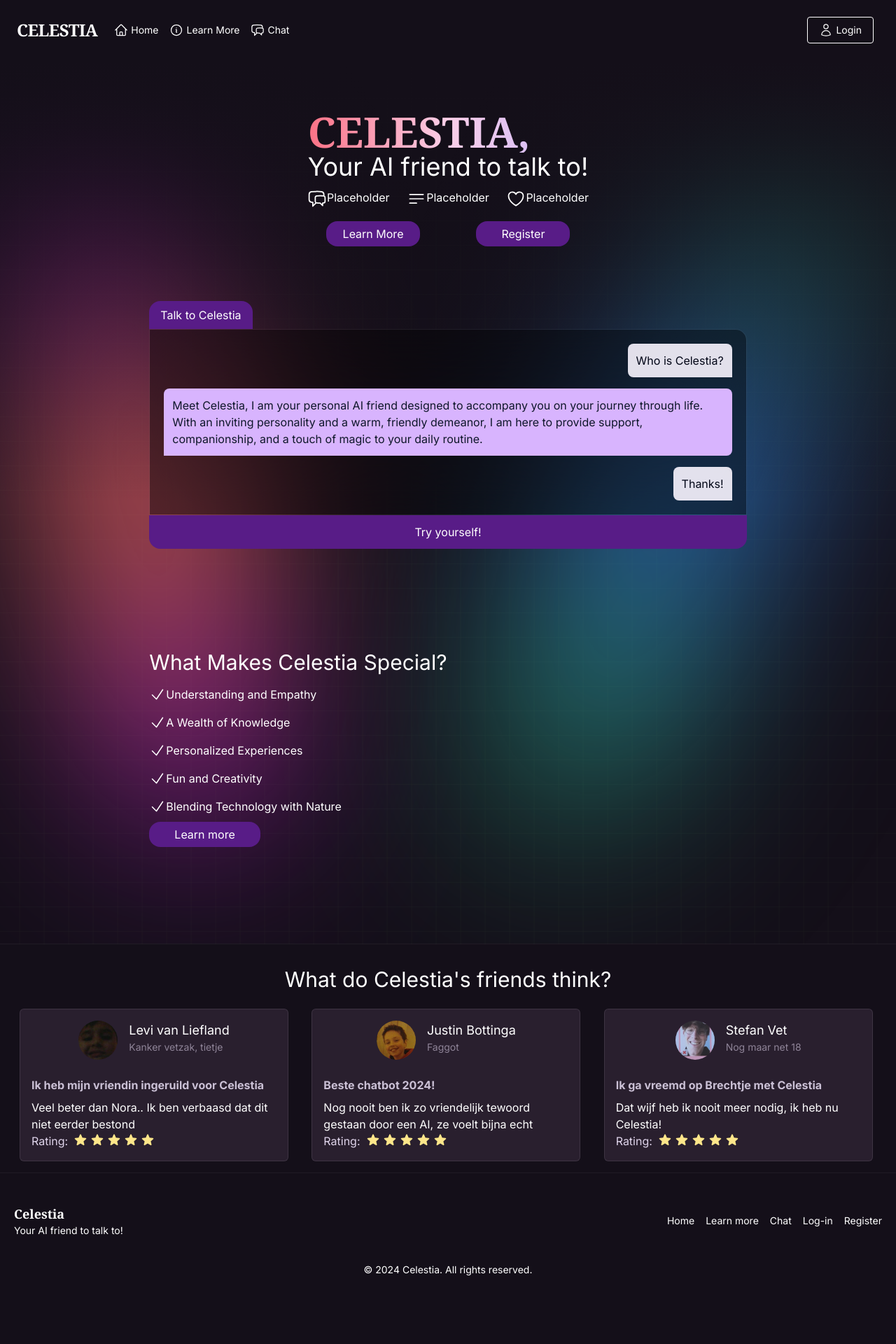
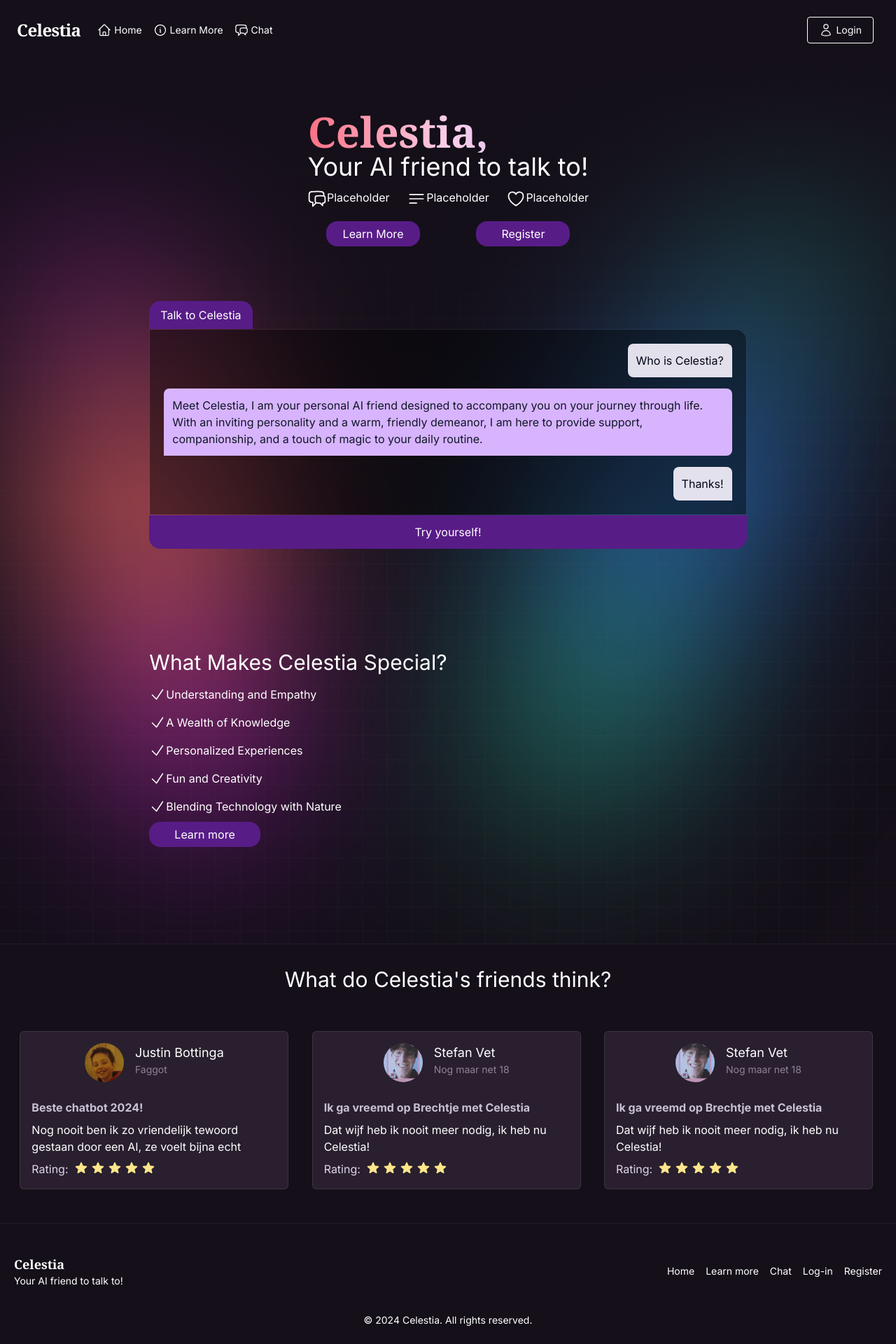
Before and after one commit to JustinBottinga/celestia, a React (Vite) app: page / in a window 1280 px wide. Shown: the top 1920 px of the page at 70% size. Before the commit the page ends 1848 px from the top, so only its background shows below. Built offline with nearby package versions, Linux system fonts and the light colour scheme.

Commit message:
review buttons

```diff
--- a/src/components/Home/Home.tsx
+++ b/src/components/Home/Home.tsx
@@ -9,7 +9,7 @@ function Home() {
   const [mainTitle, setMainTitle] = useState("");
   const [subTitle, setSubTitle] = useState("");
 
-  const mainTitleText = "CELESTIA,";
+  const mainTitleText = "Celestia,";
   const subTitleText = "Your AI friend to talk to!";
 
   useEffect(() => {
--- a/src/components/Navigation/Navigation.tsx
+++ b/src/components/Navigation/Navigation.tsx
@@ -15,7 +15,7 @@ function Navigation({ styling }: Props) {
     >
       <div className="flex items-center flex-shrink-0 text-white mr-6">
         <span className="font-semibold text-2xl tracking-tight font-serif pointer-events-none select-none">
-          CELESTIA
+          Celestia
         </span>
       </div>
       <div className="w-full block flex-grow lg:flex lg:items-center lg:w-auto">
--- a/src/components/Review/Review.tsx
+++ b/src/components/Review/Review.tsx
@@ -60,6 +60,22 @@ function Review() {
       Header: "Beste chatbot 2024!",
       Review:
         "Nog nooit ben ik zo vriendelijk tewoord gestaan door een AI, ze voelt bijna echt",
+      Rating: 5,
+    },
+    {
+      Author: "Stefan Vet",
+      Title: "Nog maar net 18",
+      Image: "src/assets/temp/stefan.jpg",
+      Header: "Ik ga vreemd op Brechtje met Celestia",
+      Review: "Dat wijf heb ik nooit meer nodig, ik heb nu Celestia!",
+      Rating: 5,
+    },
+    {
+      Author: "Stefan Vet",
+      Title: "Nog maar net 18",
+      Image: "src/assets/temp/stefan.jpg",
+      Header: "Ik ga vreemd op Brechtje met Celestia",
+      Review: "Dat wijf heb ik nooit meer nodig, ik heb nu Celestia!",
       Rating: 5,
     },
     {
@@ -136,7 +152,7 @@ function Review() {
       </div> */}
 
       <Carousel
-        className="w-full max-w-7xl"
+        className="w-full max-w-7xl py-4"
         opts={{
           align: "start",
           loop: true,
@@ -147,12 +163,12 @@ function Review() {
           }),
         ]}
       >
-        <CarouselContent className="-ml-1">
+        <CarouselContent className="-ml-1 py-4">
           {reviews.map((ReviewObj, index) => (
-            <CarouselItem key={index} className="md:basis-1/3">
+            <CarouselItem key={index} className="md:basis-1/3 ">
               <div
                 style={{ background: "var(--background-secondary)" }}
-                className="border border-solid border-purple-100/10 w-96 rounded-md p-4"
+                className="border border-solid border-purple-100/10 w-96 rounded-md  p-4 select-none"
               >
                 <div className="header place-self-center flex gap-4 mb-6">
                   <img
@@ -166,12 +182,13 @@ function Review() {
                     </span>
                   </h3>
                 </div>
+
                 <div>
                   <p className="text-purple-100/80 font-bold  pb-2">
                     {ReviewObj.Header}
                   </p>
                   <p>{ReviewObj.Review}</p>
-                  <p className="flex text-purple-100/90 gap-2">
+                  <p className="flex text-purple-100/90 gap-2 pt-2">
                     Rating:
                     <span className="flex gap-1 text-amber-200">
                       {Rating(ReviewObj.Rating)}
@@ -181,9 +198,10 @@ function Review() {
               </div>
             </CarouselItem>
           ))}
+          {/**/}
         </CarouselContent>
-        <CarouselPrevious className="bg-transparent" />
-        <CarouselNext className="bg-transparent" />
+        <CarouselPrevious className="bg-transparent transition-all hover:border-0 hover:text-purple-500" />
+        <CarouselNext className="bg-transparent transition-all hover:border-0 hover:text-purple-500" />
       </Carousel>
     </div>
   );
```
